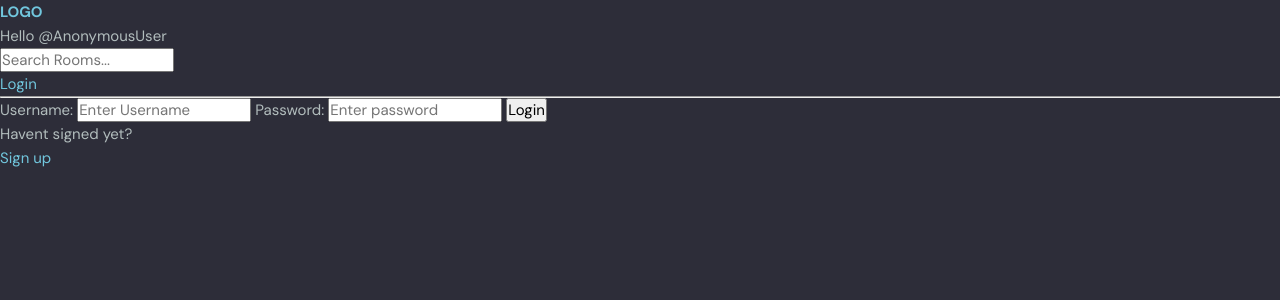
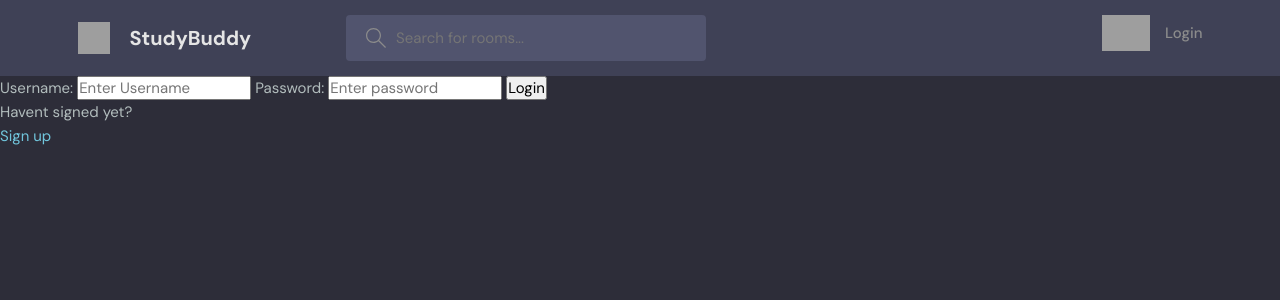
Before and after one commit to IsmailDhanto/StudyBud, a Django app: a page that uses templates/navbar.html in a window 1280 px wide. Shown: the top 300 px of the page. Run offline with Django 4.2, Linux system fonts and the light colour scheme; grey boxes are pictures that could not be loaded.

Commit message:
the navbars

```diff
--- a/templates/navbar.html
+++ b/templates/navbar.html
@@ -1,3 +1,75 @@
+{% load static %}
+<header class="header header--loggedIn">
+  <div class="container">
+    <a href="{% url 'home' %}" class="header__logo">
+      <img src="{% static 'images/logo.svg' %}" />
+      <h1>StudyBuddy</h1>
+    </a>
+    <form class="header__search" method="get" action="{% url 'home' %}">
+      <label>
+        <svg version="1.1" xmlns="http://www.w3.org/2000/svg" width="32" height="32" viewBox="0 0 32 32">
+          <title>search</title>
+          <path
+            d="M32 30.586l-10.845-10.845c1.771-2.092 2.845-4.791 2.845-7.741 0-6.617-5.383-12-12-12s-12 5.383-12 12c0 6.617 5.383 12 12 12 2.949 0 5.649-1.074 7.741-2.845l10.845 10.845 1.414-1.414zM12 22c-5.514 0-10-4.486-10-10s4.486-10 10-10c5.514 0 10 4.486 10 10s-4.486 10-10 10z"
+          ></path>
+        </svg>
+        <input name="q" placeholder="Search for rooms..." />
+      </label>
+    </form>
+    <nav class="header__menu">
+
+
+      <!-- Logged In -->
+      {% if request.user.is_authenticated %}
+      <div class="header__user">
+        <a href="profile.html">
+          <div class="avatar avatar--medium active">
+            <img src="https://randomuser.me/api/portraits/men/37.jpg" />
+          </div>
+          <p>{{request.user.username}} <span>{{request.user.username}}</span></p>
+        </a>
+        <button class="dropdown-button">
+          <svg version="1.1" xmlns="http://www.w3.org/2000/svg" width="32" height="32" viewBox="0 0 32 32">
+            <title>chevron-down</title>
+            <path d="M16 21l-13-13h-3l16 16 16-16h-3l-13 13z"></path>
+          </svg>
+        </button>
+      </div>
+      {% else %}
+       <!-- Not Logged In -->
+        <a href="{% url 'login' %}">
+          <img src="{% static 'images/avatar.svg' %} " />
+          <p>Login</p>
+        </a>
+      {% endif %}
+      <div class="dropdown-menu">
+        <a href="settings.html" class="dropdown-link"
+          ><svg version="1.1" xmlns="http://www.w3.org/2000/svg" width="32" height="32" viewBox="0 0 32 32">
+            <title>tools</title>
+            <path
+              d="M27.465 32c-1.211 0-2.35-0.471-3.207-1.328l-9.392-9.391c-2.369 0.898-4.898 0.951-7.355 0.15-3.274-1.074-5.869-3.67-6.943-6.942-0.879-2.682-0.734-5.45 0.419-8.004 0.135-0.299 0.408-0.512 0.731-0.572 0.32-0.051 0.654 0.045 0.887 0.277l5.394 5.395 3.586-3.586-5.394-5.395c-0.232-0.232-0.336-0.564-0.276-0.887s0.272-0.596 0.572-0.732c2.552-1.152 5.318-1.295 8.001-0.418 3.274 1.074 5.869 3.67 6.943 6.942 0.806 2.457 0.752 4.987-0.15 7.358l9.392 9.391c0.844 0.842 1.328 2.012 1.328 3.207-0 2.5-2.034 4.535-4.535 4.535zM15.101 19.102c0.26 0 0.516 0.102 0.707 0.293l9.864 9.863c0.479 0.479 1.116 0.742 1.793 0.742 1.398 0 2.535-1.137 2.535-2.535 0-0.668-0.27-1.322-0.742-1.793l-9.864-9.863c-0.294-0.295-0.376-0.74-0.204-1.119 0.943-2.090 1.061-4.357 0.341-6.555-0.863-2.631-3.034-4.801-5.665-5.666-1.713-0.561-3.468-0.609-5.145-0.164l4.986 4.988c0.391 0.391 0.391 1.023 0 1.414l-5 5c-0.188 0.188-0.441 0.293-0.707 0.293s-0.52-0.105-0.707-0.293l-4.987-4.988c-0.45 1.682-0.397 3.436 0.164 5.146 0.863 2.631 3.034 4.801 5.665 5.666 2.2 0.721 4.466 0.604 6.555-0.342 0.132-0.059 0.271-0.088 0.411-0.088z"
+            ></path>
+          </svg>
+          Settings</a
+        >
+        <a href="{% url 'logout' %}" class="dropdown-link"
+          ><svg version="1.1" xmlns="http://www.w3.org/2000/svg" width="32" height="32" viewBox="0 0 32 32">
+            <title>sign-out</title>
+            <path
+              d="M3 0h22c0.553 0 1 0 1 0.553l-0 3.447h-2v-2h-20v28h20v-2h2l0 3.447c0 0.553-0.447 0.553-1 0.553h-22c-0.553 0-1-0.447-1-1v-30c0-0.553 0.447-1 1-1z"
+            ></path>
+            <path
+              d="M21.879 21.293l1.414 1.414 6.707-6.707-6.707-6.707-1.414 1.414 4.293 4.293h-14.172v2h14.172l-4.293 4.293z"
+            ></path>
+          </svg>
+          Logout</a
+        >
+      </div>
+    </nav>
+  </div>
+</header>
+
+
 <!DOCTYPE html>
 <html lang="en">
   <head>
@@ -6,18 +78,17 @@
     <title>Document</title>
   </head>
   <body>
-    <a href="/"><h1>LOGO</h1></a>
+
+
+
+
+
+    <!-- {% if request.user.is_authenticated %}
     <p>Hello @{{request.user}}</p>
-
-    <form action="{% url 'home' %}" method="get">
-      <input type="text" name="q" id="" placeholder="Search Rooms..." />
-    </form>
-
-    {% if request.user.is_authenticated %}
     <a href="{% url 'logout' %}">Logout</a>
     {% else %}
     <a href="{% url 'login' %}">Login</a>
-    {% endif %}
-    <hr />
+    {% endif %} -->
+
   </body>
 </html>
```
